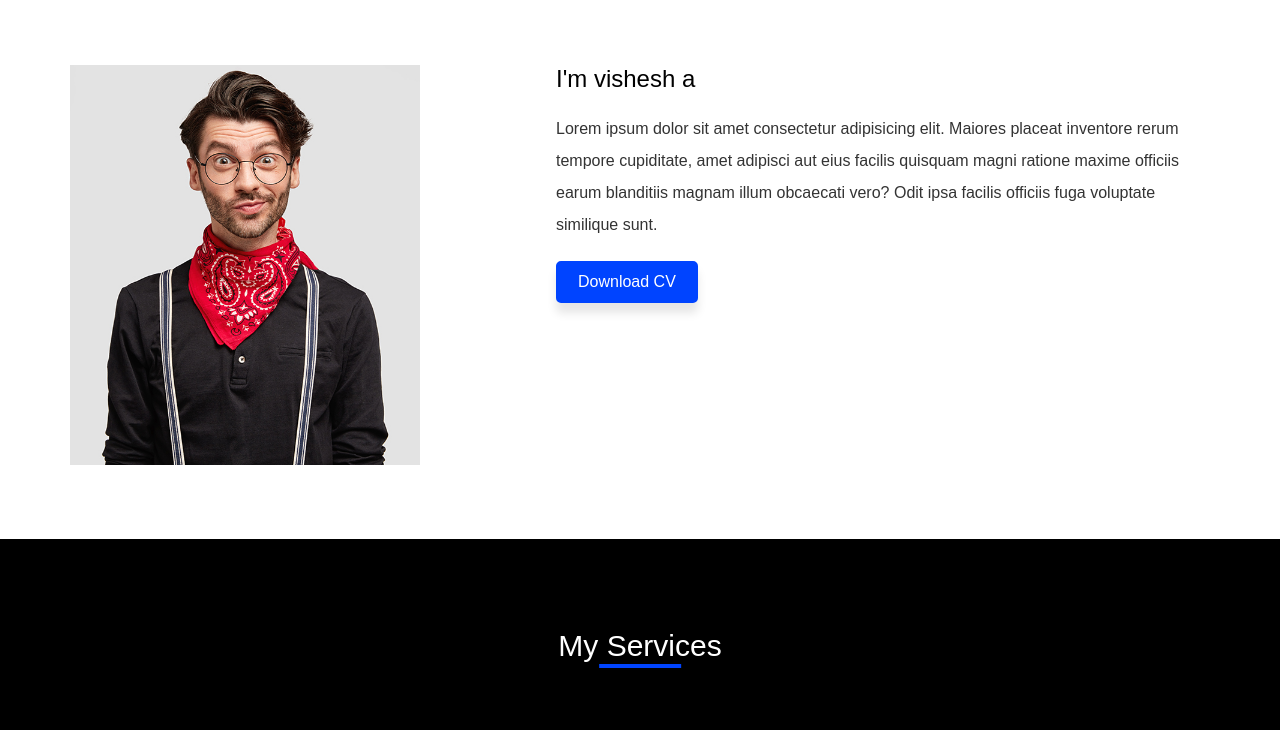
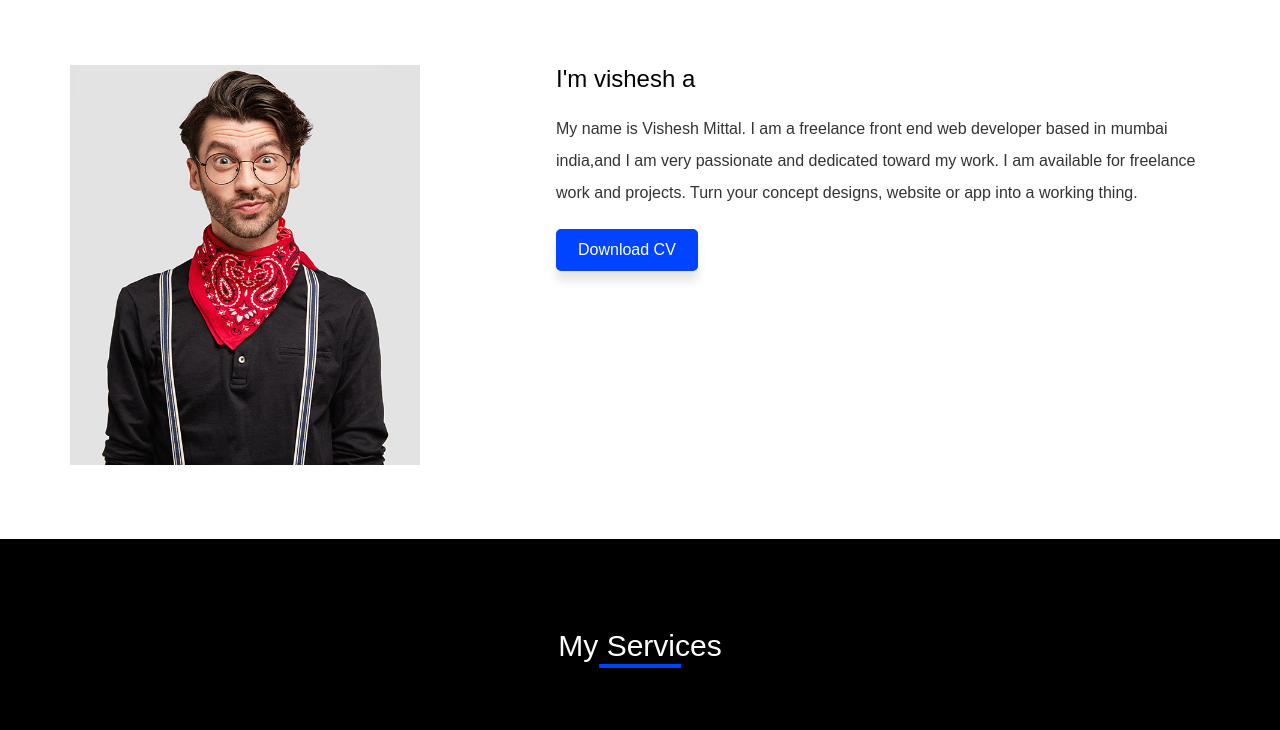
Before and after one commit to vishesh591/PORTFOLIO-WEBSITE, a plain HTML site: page index.html in a window 1280 px wide. Shown: the part 979-1709 px from the top of the page. Drawn offline with nearby package versions, Linux system fonts and the light colour scheme; a script that the page names is missing.

Commit message:
Update index.html

```diff
--- a/index.html
+++ b/index.html
@@ -114,11 +114,9 @@
         <div class="right" data-aos="fade-left" data-aos-duration="2000">
           <h1>I'm vishesh a <span id="type2"></span></h1>
           <p>
-            Lorem ipsum dolor sit amet consectetur adipisicing elit. Maiores
-            placeat inventore rerum tempore cupiditate, amet adipisci aut eius
-            facilis quisquam magni ratione maxime officiis earum blanditiis
-            magnam illum obcaecati vero? Odit ipsa facilis officiis fuga
-            voluptate similique sunt.
+            My name is Vishesh Mittal.
+            I am a freelance front end web developer based in mumbai india,and I am very passionate and dedicated toward my work.
+            I am available for freelance work and projects. Turn your concept designs, website or app into a working thing.
           </p>
           <a href="#" class="btn">Download CV</a>
         </div>
@@ -320,10 +318,7 @@
         <div class="left" data-aos="fade-down-right" data-aos-duration="2000">
           <h2>Get in Touch</h2>
           <p>
-            Lorem ipsum dolor sit amet consectetur adipisicing elit. Rerum
-            praesentium quibusdam ratione, cum ducimus minus iure saepe ipsum
-            repudiandae. Cum adipisci cumque dicta suscipit fuga aliquid
-            blanditiis quo quia vitae.
+            Get in Touch by filling below contact details.
           </p>
           <div>
             <span class="icon"><i class="fas fa-user"></i></span>
```
